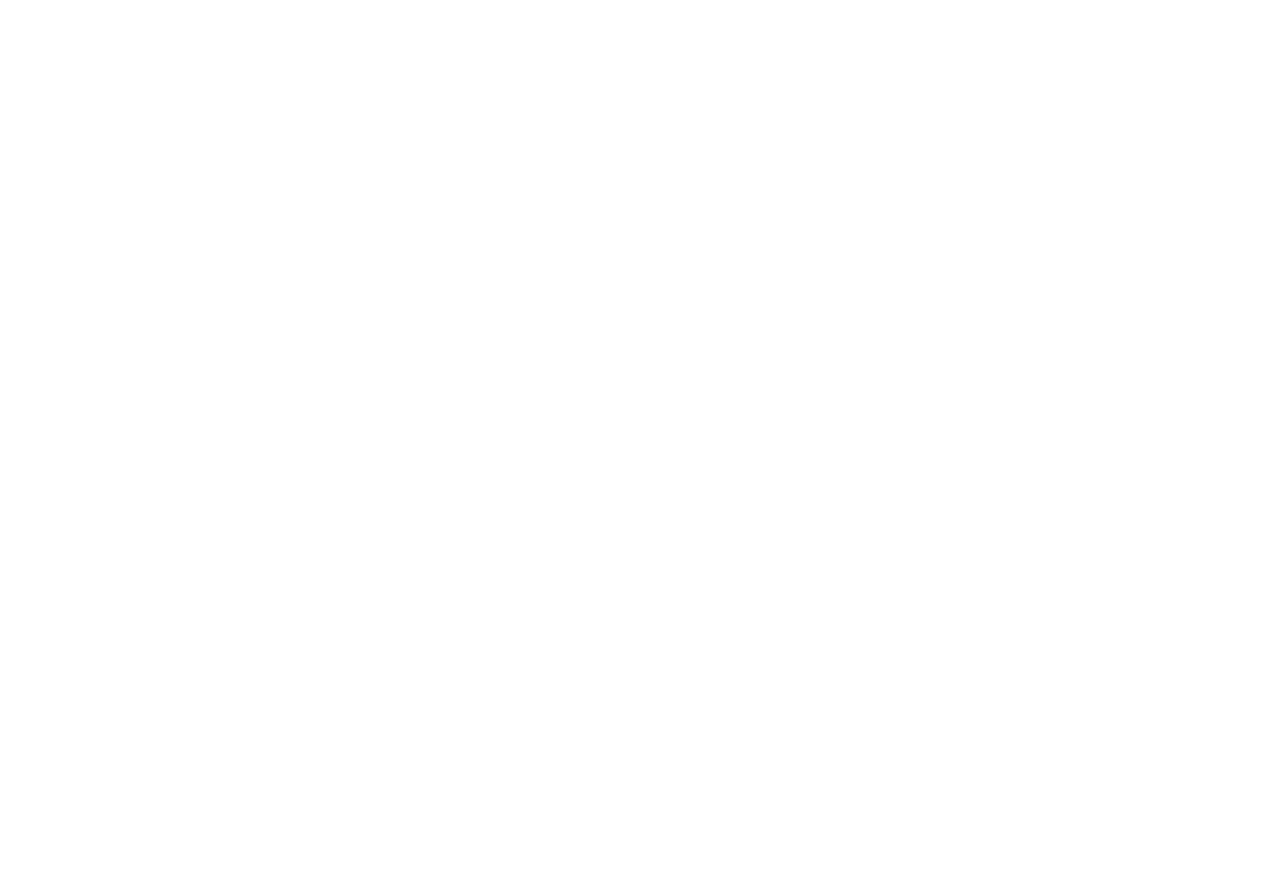
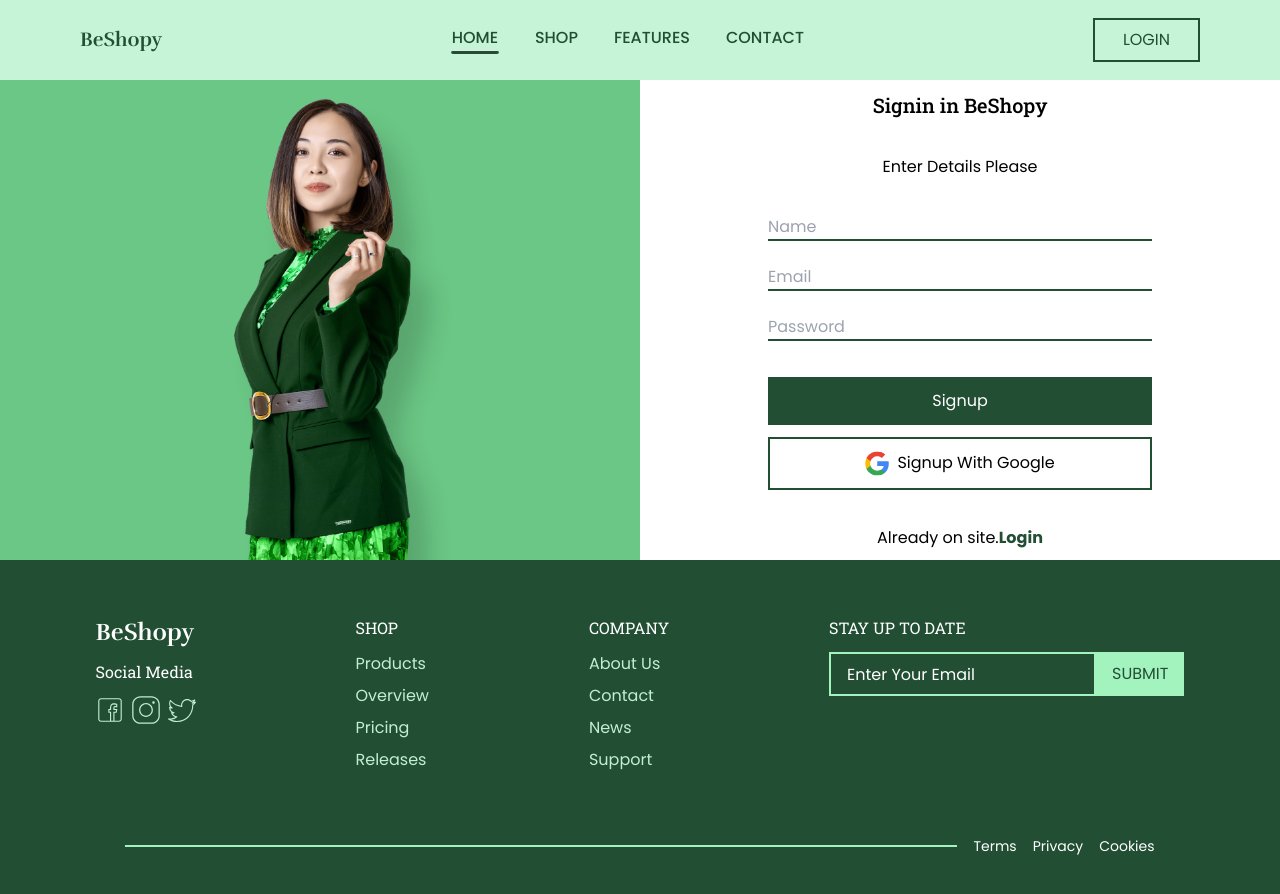
Before and after one commit to BeniSamuel/-BeShopy, a React (Vite) app: page /signup in a window 1280 px wide. Before the commit this address had no page. Shown: the top 894 px of the page. Before the commit the page ends 800 px from the top, so only its background shows below. Built offline with nearby package versions, Linux system fonts and the light colour scheme.

Commit message:
Added Signup

```diff
--- a/src/App.jsx
+++ b/src/App.jsx
@@ -2,6 +2,7 @@
 import { BrowserRouter as Router, Routes, Route, } from 'react-router-dom'
 import Home from './Pages/Home/Home'
 import Login from './Pages/Login/Login';
+import Signup from './Pages/Signup/Signup';
 
 const App = () => {
   return (
@@ -9,6 +10,7 @@
       <Routes>
         <Route path="/" element={<Home/>}/>
         <Route path="/login" element={<Login/>}/>
+        <Route path="/signup" element={<Signup/>}/>
       </Routes>
     </Router>
   )
--- a/src/Components/Login/Form.jsx
+++ b/src/Components/Login/Form.jsx
@@ -1,6 +1,7 @@
 import React from 'react'
 import img from '../../assets/Hero/Hero_1.png'
 import google from '../../assets/Google.svg'
+import { Link } from 'react-router-dom'
 
 const Form = () => {
   return (
@@ -22,7 +23,7 @@
                     <p className=' font-poppins'>Signup With Google</p>
                 </button>
             </div>
-            <div className=' font-poppins'>New to site.<span className=' font-poppins text-[#224F34] font-bold'>Signup</span></div>
+            <div className=' font-poppins'>New to site.<span className=' font-poppins text-[#224F34] font-bold'><Link to="/signup">Signup</Link></span></div>
         </div>
     </div>
   )
--- /dev/null
+++ b/src/Components/Signup/Form.jsx
@@ -0,0 +1,50 @@
+import React from "react";
+import img from "../../assets/Hero/Hero_1.png";
+import google from "../../assets/Google.svg";
+import { Link } from "react-router-dom";
+
+const Form = () => {
+  return (
+    <div className=" flex flex-col md:flex-row items-center">
+      <div className=" bg-[#6BC785] w-full md:w-1/2 flex flex-col items-center justify-center">
+        <img src={img} className=" h-[30rem]" />
+      </div>
+      <div className=" flex flex-col items-center w-1/2 gap-9">
+        <div className=" font-roboto font-medium text-xl">Signin in BeShopy</div>
+        <p className=" font-poppins ">Enter Details Please</p>
+        <div className=" flex flex-col gap-6">
+          <input
+            type="text"
+            placeholder="Name"
+            className=" outline-none border-b-2 border-[#224F34] bg-transparent w-96 placeholder:font-poppins font-poppins"
+          />
+          <input
+            type="text"
+            placeholder="Email"
+            className=" outline-none border-b-2 border-[#224F34] bg-transparent w-96 placeholder:font-poppins font-poppins"
+          />
+          <input
+            type="email"
+            placeholder="Password"
+            className=" outline-none border-b-2 border-[#224F34] bg-transparent w-96 placeholder:font-poppins font-poppins"
+          />
+        </div>
+        <div className=" flex flex-col gap-3">
+          <button className=" bg-[#224F34] text-white font-poppins w-96 py-3">
+            Signup
+          </button>
+          <button className=" border-2 border-[#224F34] flex flex-row items-center py-3 justify-center gap-2">
+            <img src={google} />
+            <p className=" font-poppins">Signup With Google</p>
+          </button>
+        </div>
+        <div className=" font-poppins">
+          Already on site.
+          <span className=" font-poppins text-[#224F34] font-bold"><Link to="/login">Login</Link></span>
+        </div>
+      </div>
+    </div>
+  );
+};
+
+export default Form;
--- /dev/null
+++ b/src/Pages/Signup/Signup.jsx
@@ -0,0 +1,16 @@
+import React from 'react'
+import Navbar from '../../Components/Home/Navbar/Navbar'
+import Footer from '../../Components/Home/Footer/Footer'
+import Form from '../../Components/Signup/Form'
+
+const Signup = () => {
+  return (
+    <div>
+        <Navbar/>
+        <Form/>
+        <Footer/>
+    </div>
+  )
+}
+
+export default Signup
```
